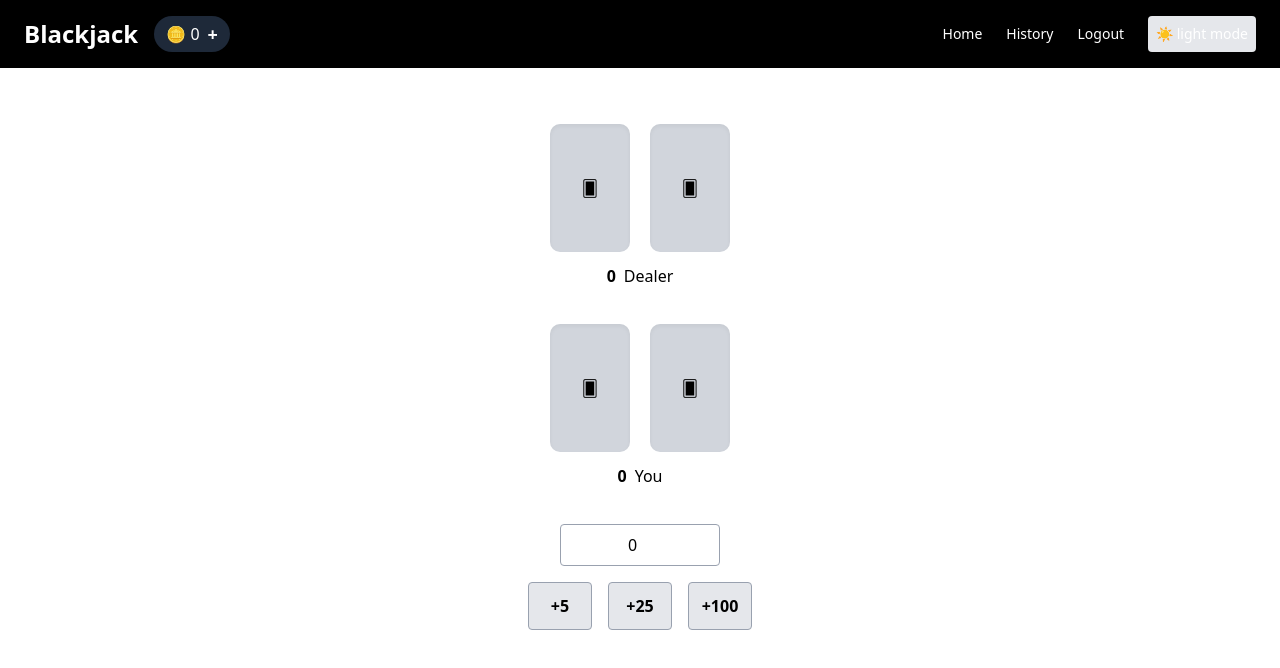
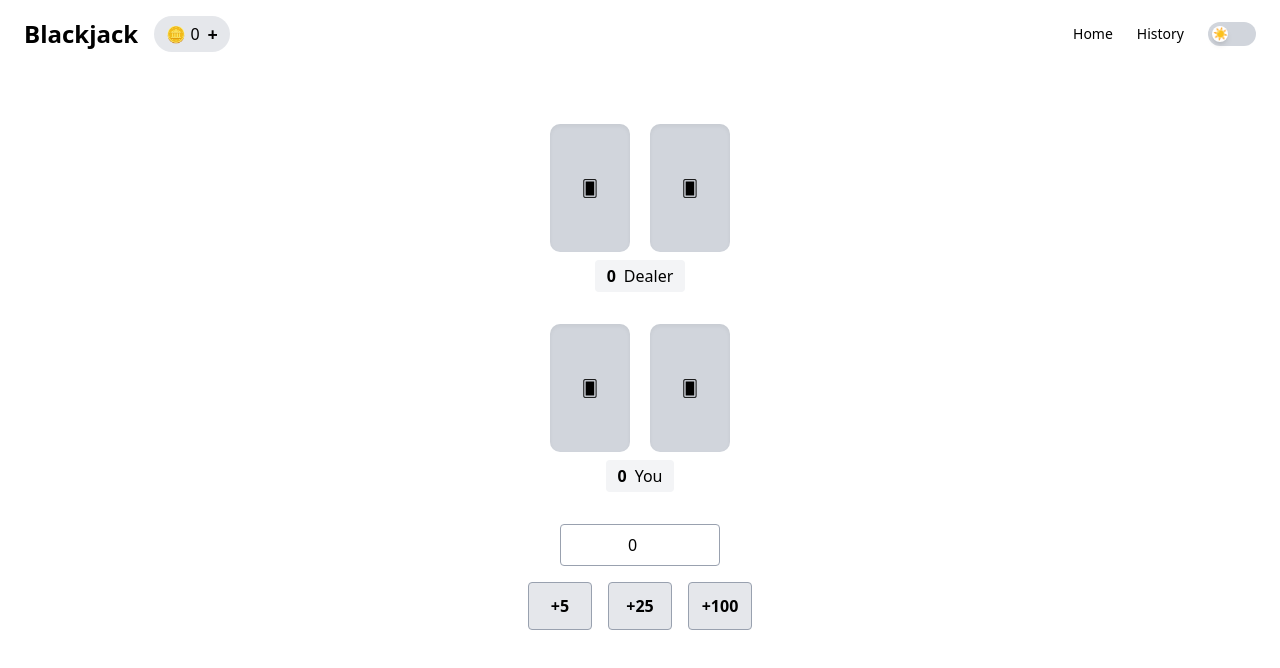
Before and after one commit to Gurarmaan2004/nextjs-blackjack, a Next.js app in the folder blackjack/: page / in a window 1280 px wide. Shown: the top 668 px of the page. Built offline with nearby package versions, Linux system fonts and the light colour scheme; no server answers.

Commit message:
Improved playerLabelProps to be dark mode toggleable , and dark mode toggle button

```diff
--- a/blackjack/src/app/gamehistory/page.tsx
+++ b/blackjack/src/app/gamehistory/page.tsx
@@ -38,7 +38,9 @@ export default function GameHistoryPage() {
         });
         const gameData = await gameRes.json();
         setHistory(
-          gameData.data.map((game: any) => ({
+          gameData.data
+            .sort((a: any, b: any) => new Date(b.createdAt).getTime() - new Date(a.createdAt).getTime()) // Newest first
+            .map((game: any) => ({
               date: formatDate(game.createdAt),
               playerScore: game.userScore,
               dealerScore: game.dealerScore,
--- a/blackjack/src/components/ui/PlayerLabelProps.tsx
+++ b/blackjack/src/components/ui/PlayerLabelProps.tsx
@@ -1,19 +1,26 @@
 interface PlayerLabelProps {
   role: "You" | "Dealer";
-  score?: number;            // Only shown once game has started
-  outcome?: string; // Only shown at game end
+  score?: number;     // Only shown once game has started
+  outcome?: string;   // Only shown at game end
 }
 
 export default function PlayerLabel({ role, score, outcome }: PlayerLabelProps) {
   const isGameOver = !!outcome;
-  const bgColor = outcome === "Win" ? "bg-green-500" :
-                  outcome === "Lose" ? "bg-red-500" :
-                  outcome === "Push" ? "bg-gray-500" : "bg-white";
 
-  const textColor = isGameOver ? "text-white" : "text-black";
+  const bgColor = outcome === "Win"
+    ? "bg-green-500"
+    : outcome === "Lose"
+    ? "bg-red-500"
+    : outcome === "Push"
+    ? "bg-gray-500"
+    : "bg-gray-100 dark:bg-gray-900"; // 👈 light/dark toggleable
+
+  const textColor = isGameOver
+    ? "text-white"
+    : "text-black dark:text-white"; // 👈 toggle text color
 
   return (
-    <div className={`flex items-center gap-2 px-3 py-1 rounded ${bgColor}`}>
+    <div className={`flex items-center gap-2 px-3 py-1 rounded ${bgColor} transition-colors duration-300`}>
       {score !== undefined && (
         <span className={`font-semibold ${textColor}`}>{score}</span>
       )}
--- a/blackjack/src/components/ui/ThemeToggle.tsx
+++ b/blackjack/src/components/ui/ThemeToggle.tsx
@@ -1,12 +1,23 @@
-'use client'
+'use client';
 import { useTheme } from "@/components/ui/ThemeProvider";
+import { Moon, Sun } from "lucide-react"; // optional icon lib like lucide-react
 
 export default function ThemeToggle() {
   const { theme, toggleTheme } = useTheme();
 
   return (
-    <button onClick={toggleTheme} className="p-2 bg-gray-200 dark:bg-gray-700 rounded">
-      {theme === "dark" ? "🌙" : "☀️"} {theme} mode
+    <button
+      onClick={toggleTheme}
+      className="relative w-12 h-6 bg-gray-300 dark:bg-gray-700 rounded-full p-1 transition-colors duration-300 focus:outline-none"
+      aria-label="Toggle Dark Mode"
+    >
+        <div
+        className={`w-4 h-4 flex items-center justify-center text-xs ${
+            theme === "dark" ? "translate-x-6" : "translate-x-0"
+        } bg-white rounded-full shadow-md transform transition-transform duration-300`}
+        >
+        {theme === "dark" ? "🌙" : "☀️"}
+        </div>
     </button>
   );
 }
--- a/blackjack/src/components/ui/header.tsx
+++ b/blackjack/src/components/ui/header.tsx
@@ -14,23 +14,22 @@ export default function Header() {
     const [showModal, setShowModal] = useState(false);
     console.log(balance)
   return (
-    <div className="w-full flex justify-between items-center px-6 py-4 bg-black text-white">
+    <div className="w-full flex justify-between items-center px-6 py-4 bg-white text-black dark:bg-black dark:text-white transition-colors duration-300">
       <div className="flex items-center gap-4">
         <h1 className="text-2xl font-bold">Blackjack</h1>
-        <div className="flex items-center bg-gray-800 px-3 py-1 rounded-full">
+        <div className="flex items-center bg-gray-200 dark:bg-gray-800 px-3 py-1 rounded-full transition-colors duration-300">
           <p>🪙 {balance}</p>
-            <button
-            onClick={() => setShowModal(true)}
-            className="ml-2 font-bold text-lg transition-transform duration-200 hover:scale-125 hover:text-yellow-400 dark:hover:text-yellow-300"
-            >
-            +
-            </button>
+           <button
+        onClick={() => setShowModal(true)}
+        className="ml-2 font-bold text-lg transition-transform duration-200 hover:scale-125 hover:text-yellow-600 dark:hover:text-yellow-300"
+        >
+        +
+        </button>
         </div>
       </div>
       <nav className="flex items-center gap-6 text-sm">
         <Link href="/">Home</Link>
         <Link href="/gamehistory">History</Link>
-        <button className="hover:underline">Logout</button>
         <ThemeToggle/>
       </nav>
       <ChipPurchaseModal show={showModal} onClose={() => setShowModal(false)} />
```
Lines whose indentation alone changed are shown as unchanged.
